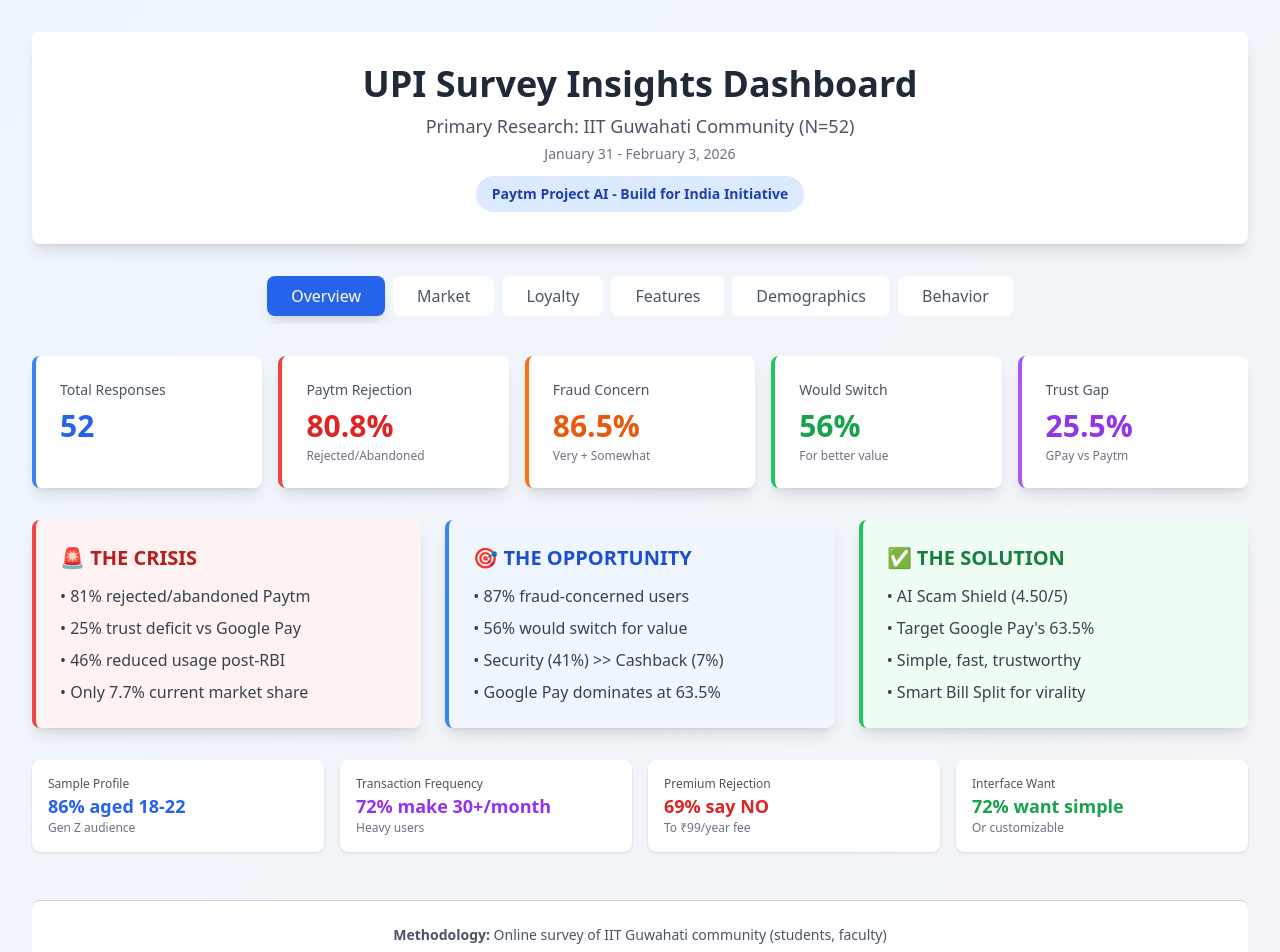
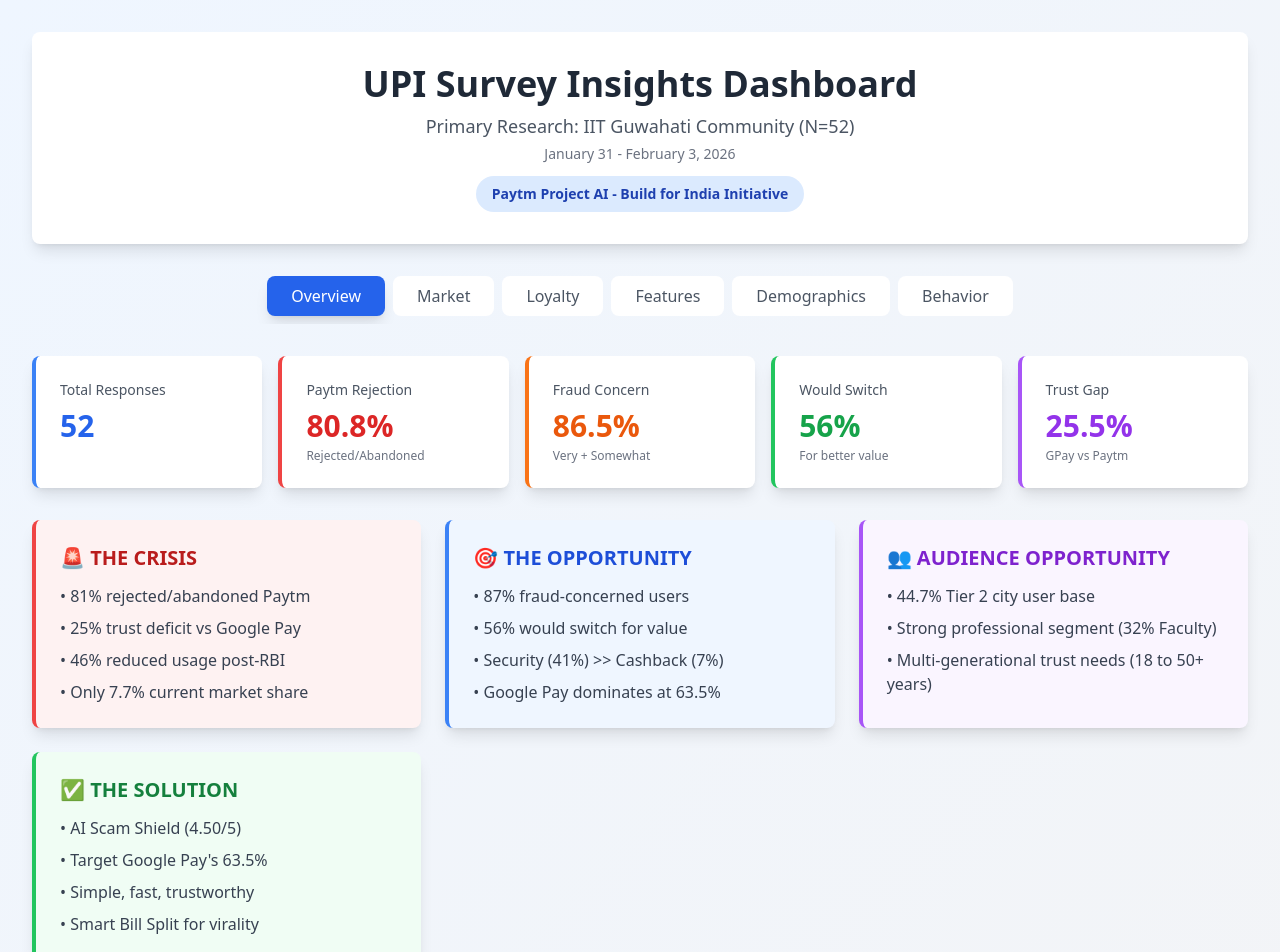
Before and after one commit to dhiyanesh5/upi-dashboard-paytm, a React (Create React App) app: page / in a window 1280 px wide. Shown: the top 952 px of the page. Built offline with nearby package versions, Linux system fonts and the light colour scheme.

Commit message:
Enhance InsightBox with new audience data
Added new audience insights and updated existing insights for better clarity.

```diff
--- a/src/App.js
+++ b/src/App.js
@@ -213,7 +213,8 @@
     const styles = {
       crisis: 'bg-red-50 border-red-500 text-red-700',
       opportunity: 'bg-blue-50 border-blue-500 text-blue-700',
-      solution: 'bg-green-50 border-green-500 text-green-700'
+      solution: 'bg-green-50 border-green-500 text-green-700',
+      audience: 'bg-purple-50 border-purple-500 text-purple-700'
     };
 
     return (
@@ -342,6 +343,15 @@
                 ]}
               />
               <InsightBox
+                type="audience"
+                title="👥 AUDIENCE OPPORTUNITY"
+                items={[
+                  '44.7% Tier 2 city user base',
+                  'Strong professional segment (32% Faculty)',
+                  'Multi-generational trust needs (18 to 50+ years)'
+                ]}
+              />
+              <InsightBox
                 type="solution"
                 title="✅ THE SOLUTION"
                 items={[
@@ -357,8 +367,8 @@
             <div className="grid grid-cols-2 md:grid-cols-4 gap-4">
               <div className="bg-white p-4 rounded-lg shadow">
                 <div className="text-xs text-gray-600">Sample Profile</div>
-                <div className="text-lg font-bold text-blue-600">86% aged 18-22</div>
-                <div className="text-xs text-gray-500">Gen Z audience</div>
+                <div className="text-lg font-bold text-blue-600">51% Non-UG Profile</div>
+                <div className="text-xs text-gray-500">Diverse audience including 32% Faculty/Staff</div>
               </div>
               <div className="bg-white p-4 rounded-lg shadow">
                 <div className="text-xs text-gray-600">Transaction Frequency</div>
@@ -685,7 +695,7 @@
             <div className="grid grid-cols-1 lg:grid-cols-2 gap-6">
               <ChartContainer
                 title="Age Distribution"
-                insight="86% are 18-22 years old - Gen Z audience. Strategy should be mobile-first, social-driven, and trust-focused."
+                insight="Nearly 40% of the audience is over 28 years old, including a significant 23.4% in the 36-50 bracket. This necessitates a balance between Gen-Z-focused UI and professional-grade security for older users."
               >
                 <ResponsiveContainer width="100%" height="100%">
                   <PieChart>
@@ -710,7 +720,7 @@
 
               <ChartContainer
                 title="Occupation Breakdown"
-                insight="86% are students (UG + PG/PhD) - campus influencer strategy and student-focused features could drive viral adoption."
+                insight="Faculty and Staff (31.9%) represent the second-largest user block after UG students. Product features must cater to both high-frequency student micro-payments and stable professional transactions."
               >
                 <ResponsiveContainer width="100%" height="100%">
                   <BarChart data={occupationData}>
@@ -726,7 +736,7 @@
 
             <ChartContainer
               title="Geographic Distribution"
-              insight="76% from Tier 1/2 cities - but 24% from Tier 3/Rural areas validates need for offline UPI and regional language support."
+              insight="Tier 2 cities dominate the sample at 44.7%. This highlights the critical need for robust offline UPI capabilities and merchant-centric features in non-metropolitan hubs."
             >
               <ResponsiveContainer width="100%" height="100%">
                 <BarChart data={locationData} layout="vertical">
```
